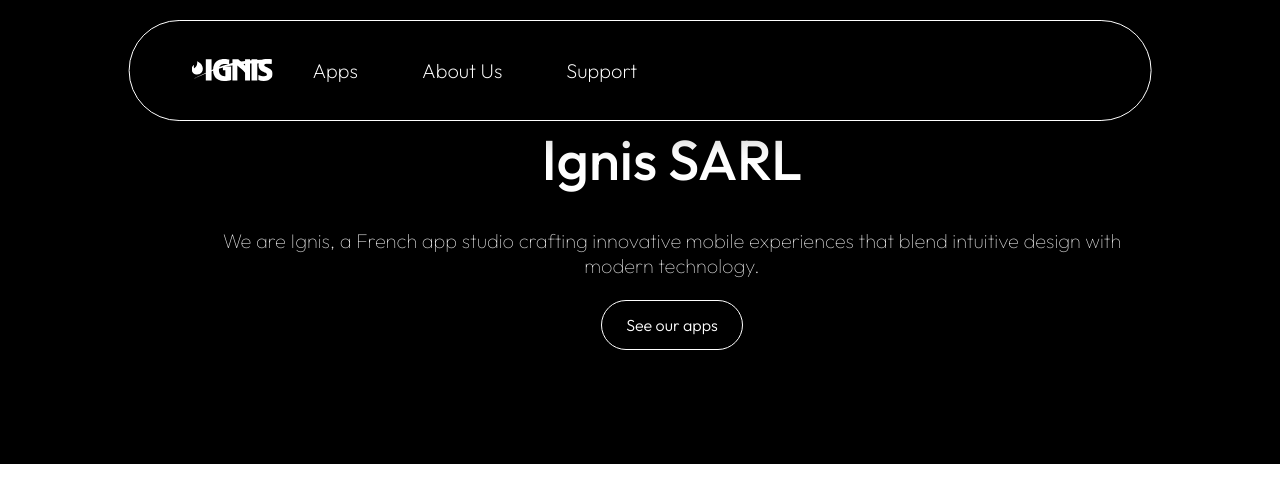
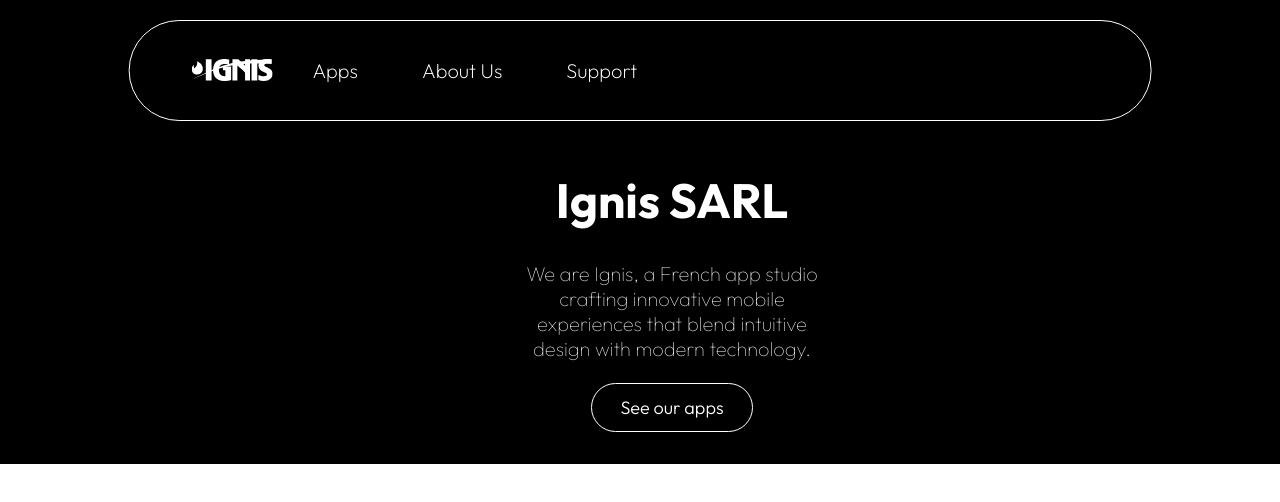
Before and after one commit to karlxignis/ignis, an Angular app: page / in a window 1280 px wide. Shown: the top 502 px of the page. Built offline with nearby package versions, Linux system fonts and the light colour scheme.

Commit message:
Finishes implementing HomeComponent

```diff
--- a/src/app/home/home.component.css
+++ b/src/app/home/home.component.css
@@ -16,8 +16,6 @@
   align-items: center;
   justify-content: center;
   padding: 2rem;
-
-
 }
 
 /* Vertical stack, centered */
@@ -29,13 +27,14 @@
   gap: 0.1rem;
   max-width: 900px;
   width: 100%;
+  margin-top: 8rem;
 }
 
 /* Bold Outfit for the title */
 .brand-title {
   font-family: 'Outfit', sans-serif;
-  font-weight: 500; /* Bold */
-  font-size: clamp(2rem, 5vw, 3.5rem);
+  font-weight: 700; /* Bold */
+  font-size: clamp(1.75rem, 4.5vw, 3rem);
   line-height: 0;
 }
 
@@ -43,6 +42,7 @@
 .lead {
   font-family: 'Outfit', sans-serif;
   font-weight: 100; /* Light */
+  max-width: 40vh;
   font-size: clamp(1rem, 1.6vw, 1.25rem);
   color: #e8e8e8;
 }
@@ -52,6 +52,7 @@
   display: inline-block;
   font-family: 'Outfit', sans-serif;
   font-weight: 300; /* Light */
+  font-size: 1.125rem;
   text-decoration: none;
 
   background: #000;
@@ -59,7 +60,7 @@
   border: 1px solid #fff;
   border-radius: 9999px;
 
-  padding: 0.9rem 1.5rem;
+  padding: 0.75rem 1.75rem;
   transition: transform 0.15s ease, box-shadow 0.15s ease;
 }
 
```
Also changed, not shown: public/assets/images/askvisual.png (renamed from public/assets/images/Fichier 1.png), src/assets/images/askvisual.png (renamed from src/assets/images/Fichier 1.png).
